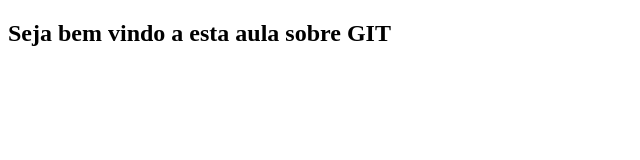
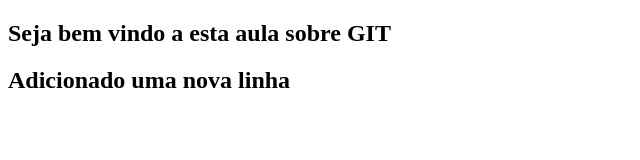
Before and after one commit to glauberfernandes/aulaGitUnifor, a website: page index.html in a window 1280 px wide. Shown: the whole page, without its empty margins (0-640 px from the left). Drawn offline with Linux system fonts and the light colour scheme.

Commit message:
Segundo commit

```diff
--- a/index.html
+++ b/index.html
@@ -8,5 +8,6 @@
 </head>
 <body>
     <h2>Seja bem vindo a esta aula sobre GIT</h2>
+    <h2>Adicionado uma nova linha</h2>
 </body>
 </html>
```
Also changed, not shown: 1 other file.
